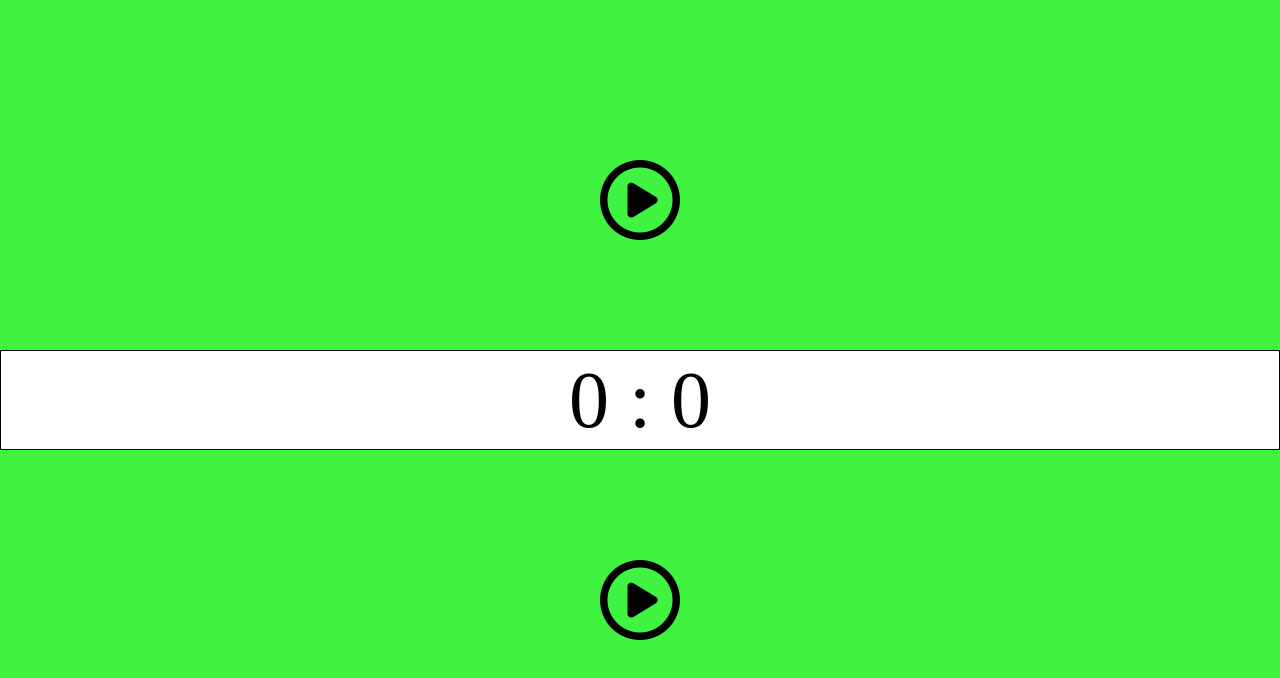
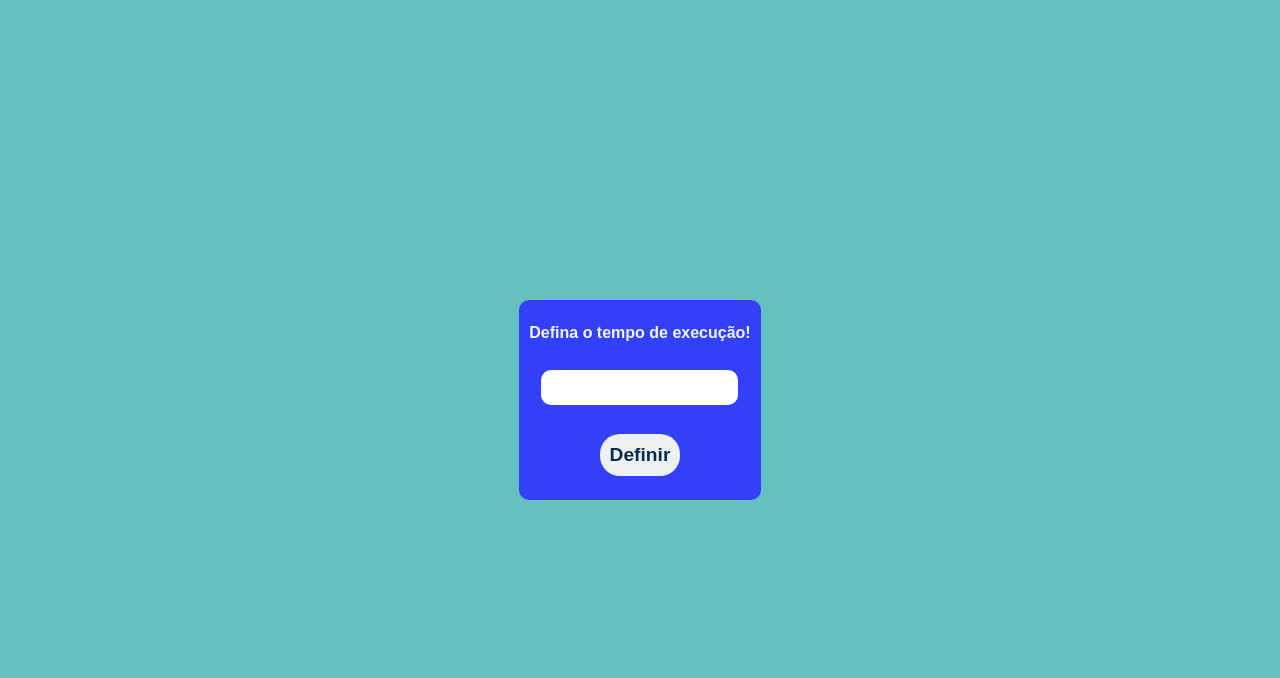
Before and after one commit to Uzieloliveira/cron-metro, a plain HTML site: page index.html in a window 1280 px wide. Drawn offline with Linux system fonts and the light colour scheme.

Commit message:
definir timer

```diff
--- a/index.html
+++ b/index.html
@@ -8,6 +8,17 @@
     <link rel="stylesheet" href="https://cdnjs.cloudflare.com/ajax/libs/font-awesome/6.7.2/css/all.min.css" integrity="sha512-Evv84Mr4kqVGRNSgIGL/F/aIDqQb7xQ2vcrdIwxfjThSH8CSR7PBEakCr51Ck+w+/U6swU2Im1vVX0SVk9ABhg==" crossorigin="anonymous" referrerpolicy="no-referrer" />
 </head>
 <body>
+
+    <div id="boxTimer">
+
+        <div class="escolherTime">
+            <label for="">Defina o tempo de execução!</label>
+            <input type="number" id="timer">
+            <button onclick="definir_Tempo()" class="time">definir</button>
+        </div>
+
+    </div>
+
     <div class="player1">
 
         <button id="iniciar1" onclick="iniciar_Contagem1()"><i class="fa-regular fa-circle-play"></i></button>
@@ -15,7 +26,10 @@
 
     </div>
 
-    <div id="display">0 : 0</div>
+    <div id="display">
+        <button onclick="definir_Tempo()">
+    <i class="fa-solid fa-ellipsis-vertical"></i></button>
+    0 : 0</div>
 
     <div class="player2">
 
@@ -33,6 +47,22 @@
         const btnIniciar2 = document.getElementById("iniciar2");
         const btnParar1 = document.getElementById("parar1");
         const btnParar2 = document.getElementById("parar2");
+        var timer;
+        var boxTimer= document.getElementById("boxTimer");
+
+        // DFINE POR QUANTO TEMPO O CRONÔMETRO VAI RODAR
+        function definir_Tempo(){
+            timer = document.getElementById("timer")
+            boxTimer.style = "display: flex;"
+
+            console.log("entrou")
+            if(timer.value > 0){
+                boxTimer.style = "display: none;"
+            }else{
+                alert("Informe um valor maior doque 0")
+            }
+
+        }
 
         // INÍCIO CONTAGEM JOGADOR 1
 
@@ -62,7 +92,7 @@
 
             setTimeout(()=>{
                 contSegundos++
-                if(contSegundos > 9){
+                if(contSegundos > timer){
 
                     btnIniciar1.style = "display: block;"
                     btnParar1.style = "display: none;"
@@ -113,7 +143,7 @@
 
             setTimeout(()=>{
                 contSegundos++
-                if(contSegundos > 9){
+                if(contSegundos > timer){
 
                     btnIniciar2.style = "display: block;"
                     btnParar2.style = "display: none;"
--- a/style.css
+++ b/style.css
@@ -6,17 +6,72 @@
 
 body{
     height: 100%;
-    background-color: aqua;
 }
 
 div button i{
     font-size: 5rem;
 }
 
-button{
+.player1 button, .player2 button{
     height: 100%;
     width: 100%;
     border-style: none;
+    display: flex;
+    align-items: center;
+    justify-content: center;
+}
+
+#boxTimer{
+    height: 100%;
+    width: 100%;
+    position: absolute;
+    background-color: rgb(103, 192, 192);
+    display: flex;
+    align-items: center;
+    justify-content: center;
+    z-index: 1;
+}
+
+.escolherTime{
+    height: 25%;
+    display: flex;
+    align-items: center;
+    justify-content: space-around;
+    flex-direction: column;
+    padding: 10px;
+    border-radius: 10px;
+    background-color: rgb(51, 64, 247);
+}
+
+.escolherTime button{
+    padding: 10px;
+    font-size: 1.2rem;
+    border-radius: 20px;
+    border-style: none;
+    text-transform: capitalize;
+    background-color: rgb(237, 240, 240);
+    color: rgb(6, 44, 78);
+    font-weight: 600;
+    transition: all .2s;
+    cursor: pointer;
+}
+
+.escolherTime button:hover{
+    background-color: rgb(103, 192, 192);
+    color: aliceblue;
+}
+
+.escolherTime input{
+    padding: 10px;
+    text-align: center;
+    border-radius: 10px;
+    border-style: none;
+}
+
+.escolherTime label{
+    font-family: Arial, Helvetica, sans-serif;
+    font-weight: 600;
+    color: aliceblue;
 }
 
 #iniciar1, #iniciar2{
@@ -24,24 +79,37 @@ button{
 }
 
 #parar1, #parar2{
-
     background-color: rgb(211, 55, 55);
 }
 
 .player1, .player2{
     height: 50vh;
+    border: solid 0.5px #000000;
 }
 
 #display{
     position: absolute;
-    top: 50%;
-    transform: translateY(-50%);
-    width: 100%;
+    left: 50%;
+    transform: translate(-50%, -50%);
+    border: solid 1px;
     height: 100px;
+    width: 80%;
+    border-radius: 10px;
     display: flex;
     align-items: center;
     justify-content: center;
-    font-size: 5rem;
-    background-color: white;
-    border: solid 1px;
+    background-color: aliceblue;
+    font-size: 3rem;
+    box-shadow: 2px 2px 20px #000a06;
 }
+
+#display button{
+    position: absolute;
+    top: 10px;
+    left: 10px;
+    border-style: none;
+}
+
+#display button i{
+    font-size: 1.8rem;
+}
```
